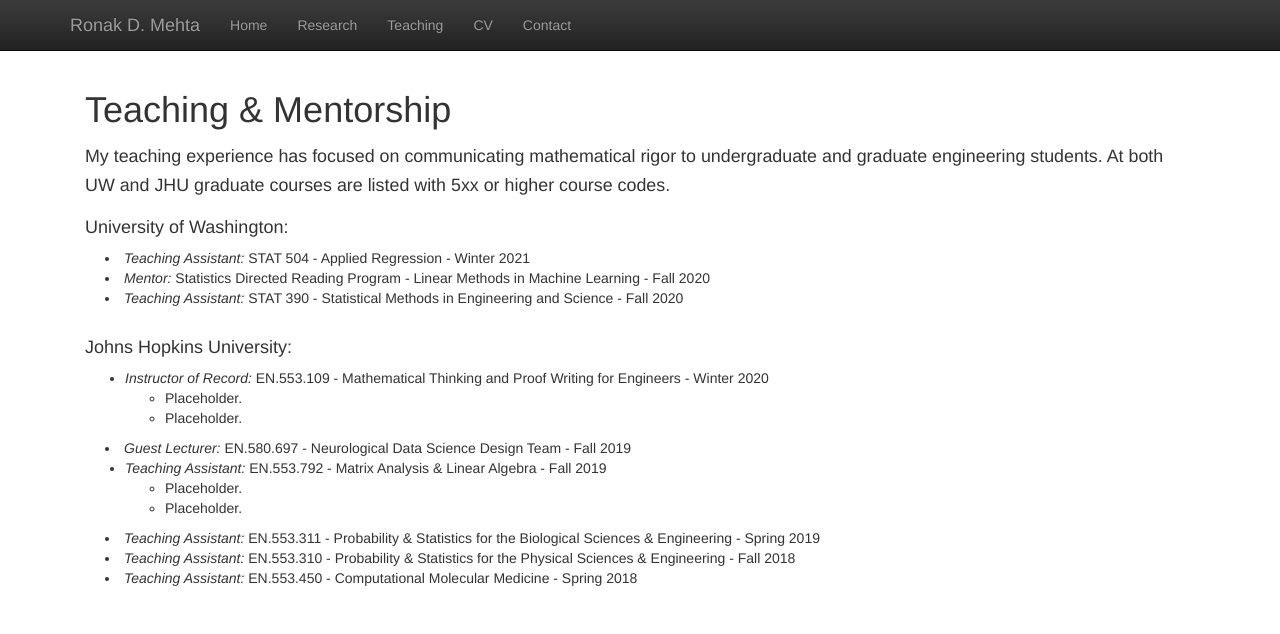
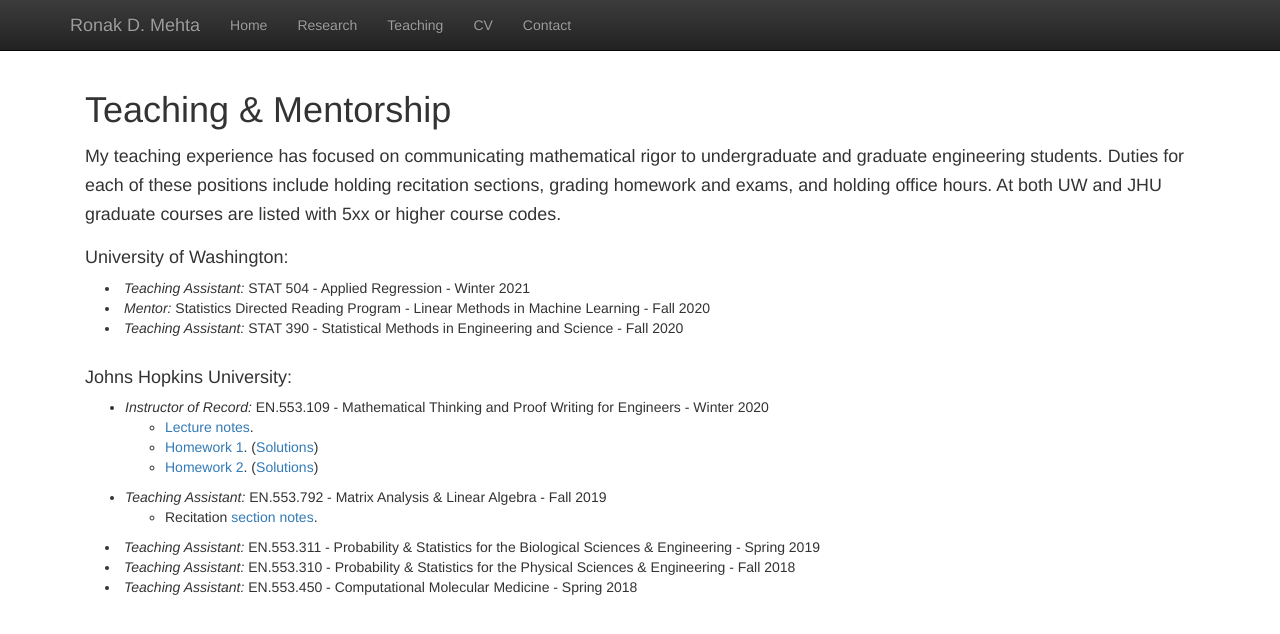
Before and after one commit to shreyap18/shreyap18.github.io, a Jekyll site: the page built from teaching.html, in a window 1280 px wide. Shown: the top 634 px of the page. Built offline with Jekyll 4.4.1, drawn with Linux system fonts in a browser that asks for light colours; nearby versions of some CDN libraries; library files that are not in the unit come from our copies.

Commit message:
Teaching links added.

```diff
--- a/teaching.html
+++ b/teaching.html
@@ -6,7 +6,9 @@
 <h1 style="margin-top:0;">Teaching & Mentorship</h1>
 <p class="lead"><small>
         My teaching experience has focused on communicating mathematical rigor to undergraduate and graduate engineering
-        students. At both UW and JHU graduate courses are listed with 5xx or higher course codes.</small></p>
+        students. Duties for each of these positions include holding recitation sections, grading homework and exams,
+        and holding office hours. At both UW and JHU graduate courses are listed with 5xx or higher course
+        codes.</small></p>
 
 <h4>University of Washington:</h4>
 <p class="content" style="padding:0px;margin:0px 20px 0px;">
@@ -26,19 +28,19 @@
     <li style="padding:0px;margin:0px 0px 0px;"> <i>Instructor of Record:</i> EN.553.109 - Mathematical Thinking and
         Proof Writing for Engineers - Winter 2020
         <ul>
-            <li> Placeholder. </li>
-            <li> Placeholder. </li>
+            <li> <a href="teaching/proof_class_notes.pdf">Lecture notes</a>. </li>
+            <li> <a href="teaching/proof_homework1.pdf">Homework 1</a>. (<a
+                    href="teaching/proof_homework1_sols.pdf">Solutions</a>)</li>
+            <li> <a href="teaching/proof_homework2.pdf">Homework 2</a>. (<a
+                    href="teaching/proof_homework2_sols.pdf">Solutions</a>)</li>
         </ul>
     </li>
 </ul>
-<li style="padding:0px;margin:0px 20px 0px;"> <i>Guest Lecturer:</i> EN.580.697 - Neurological Data Science Design Team
-    - Fall 2019 </li>
 <ul>
     <li style="padding:0px;margin:0px 0px 0px;"> <i>Teaching Assistant:</i> EN.553.792 - Matrix Analysis & Linear
         Algebra - Fall 2019
         <ul>
-            <li> Placeholder. </li>
-            <li>Placeholder. </li>
+            <li> Recitation <a href="teaching/matrix_section_notes.pdf">section notes</a>. </li>
         </ul>
     </li>
 </ul>
```
Also changed, not shown: 6 other files.
